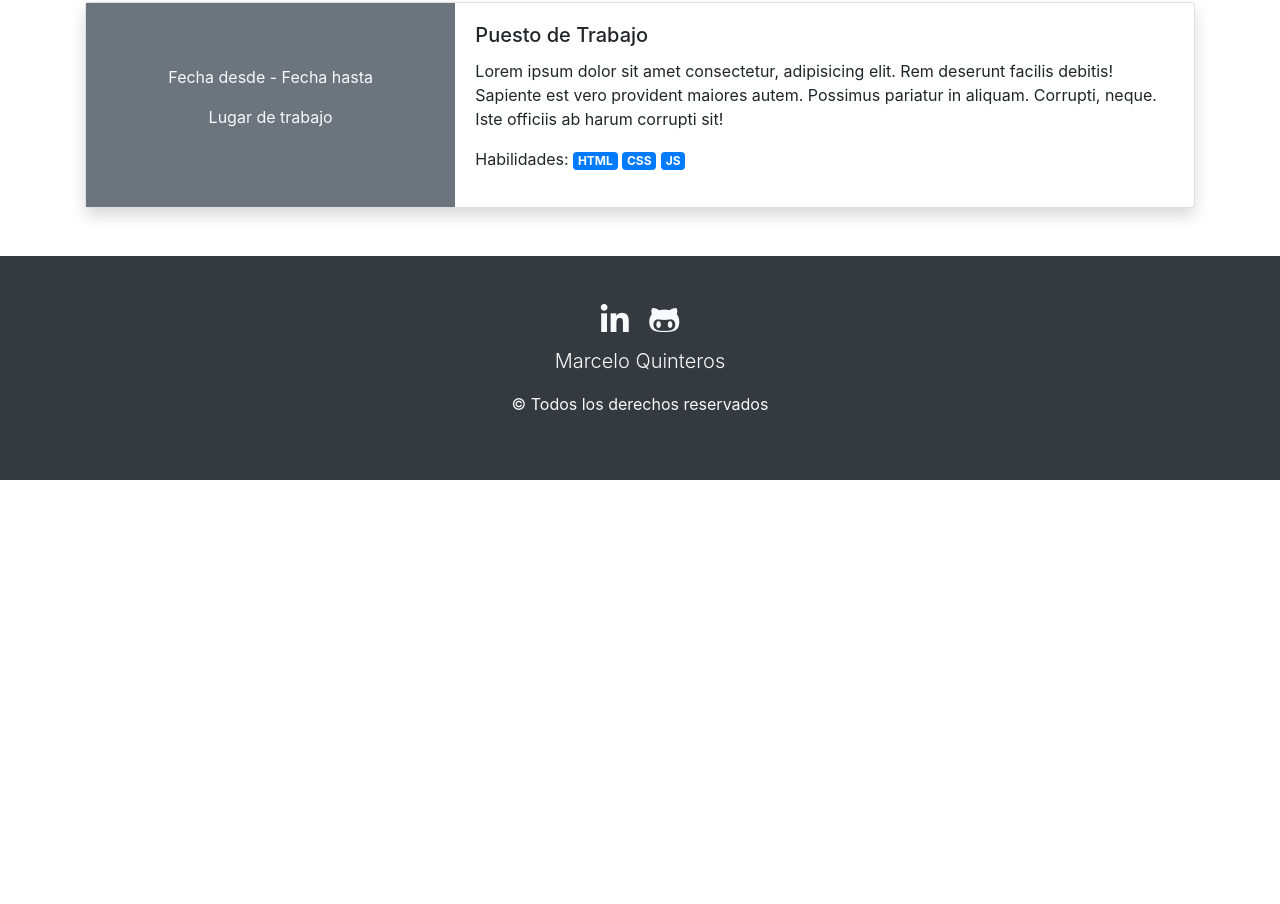
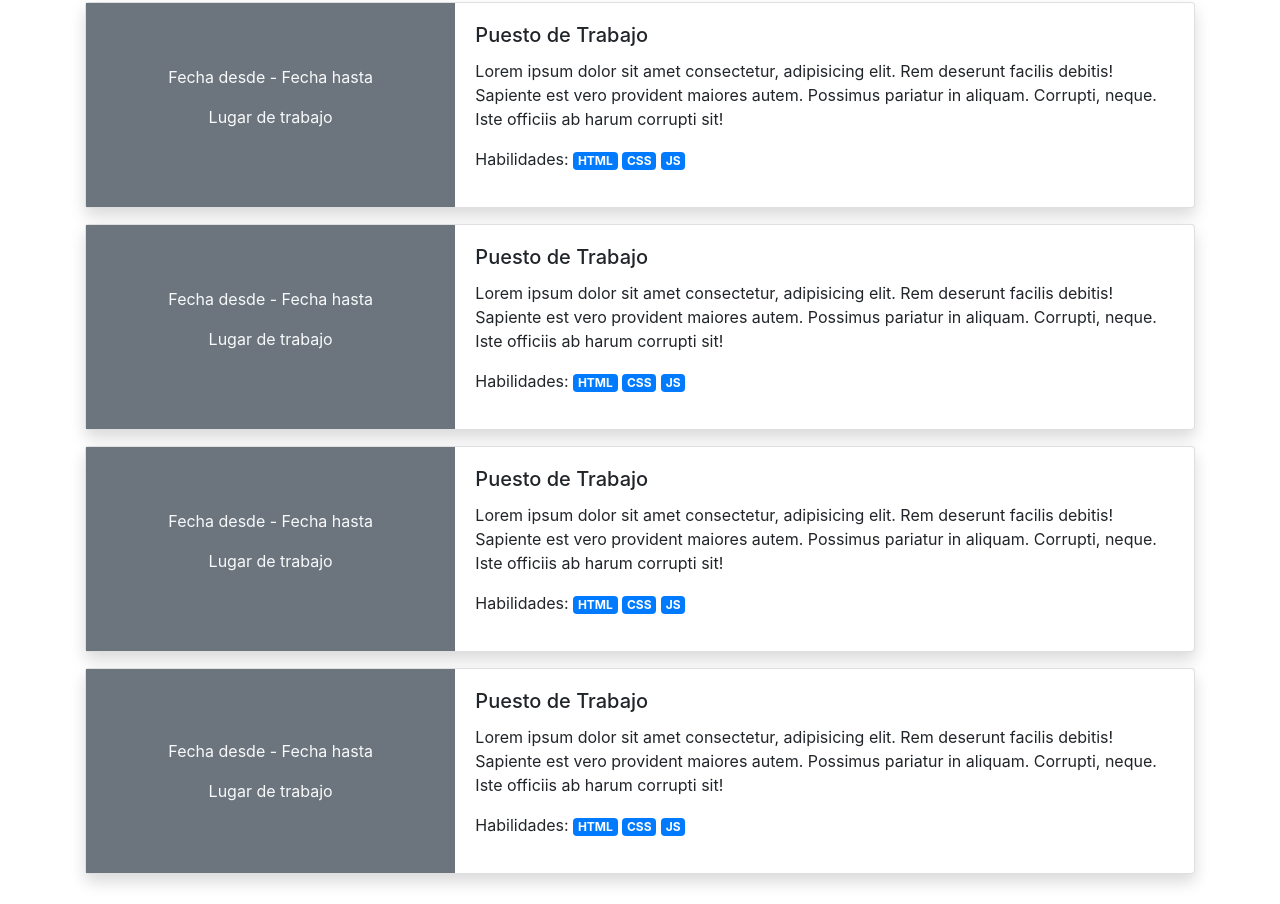
Before and after one commit to cheloq/cheloqCV.github.io, a plain HTML site: page index.html in a window 1280 px wide. Shown: the part 1016-1920 px from the top of the page. Before the commit the page ends 1496 px from the top, so only its background shows below. Drawn offline with Linux system fonts and the light colour scheme.

Commit message:
Se agregaron mas cards de experiencia laboral y se vinculo al boton del navbar

```diff
--- a/index.html
+++ b/index.html
@@ -27,7 +27,7 @@
               <a class="nav-link" href="#informacionPersonal">Sobre mi</a>
             </li>
             <li class="nav-item">
-              <a class="nav-link" href="#">Experiencia laboral</a>
+              <a class="nav-link" href="#experienciaLaboral">Experiencia laboral</a>
             </li>
             <li class="nav-item">
               <a class="nav-link" href="#">Educacion</a>
@@ -93,6 +93,63 @@
               </div>
             </div>
           </div>
+
+          <div class="card mb-3 shadow">
+            <div class="row no-gutters">
+              <div class="col-md-4 bg-secondary text-light d-flex flex-column justify-content-center align-items-center">
+                <p>Fecha desde - Fecha hasta</p>
+                <p>Lugar de trabajo</p>
+              </div>
+              <div class="col-md-8">
+                <div class="card-body">
+                  <h5 class="card-title">Puesto de Trabajo</h5>
+                  <p class="card-text">Lorem ipsum dolor sit amet consectetur, adipisicing elit. Rem deserunt facilis debitis! Sapiente est vero provident maiores autem. Possimus pariatur in aliquam. Corrupti, neque. Iste officiis ab harum corrupti sit!</p>
+                  <p>Habilidades:
+                    <span class=" badge badge-primary">HTML</span>
+                    <span class=" badge badge-primary">CSS</span>
+                    <span class=" badge badge-primary">JS</span> </p>
+                </div>
+              </div>
+            </div>
+          </div>
+
+          <div class="card mb-3 shadow">
+            <div class="row no-gutters">
+              <div class="col-md-4 bg-secondary text-light d-flex flex-column justify-content-center align-items-center">
+                <p>Fecha desde - Fecha hasta</p>
+                <p>Lugar de trabajo</p>
+              </div>
+              <div class="col-md-8">
+                <div class="card-body">
+                  <h5 class="card-title">Puesto de Trabajo</h5>
+                  <p class="card-text">Lorem ipsum dolor sit amet consectetur, adipisicing elit. Rem deserunt facilis debitis! Sapiente est vero provident maiores autem. Possimus pariatur in aliquam. Corrupti, neque. Iste officiis ab harum corrupti sit!</p>
+                  <p>Habilidades:
+                    <span class=" badge badge-primary">HTML</span>
+                    <span class=" badge badge-primary">CSS</span>
+                    <span class=" badge badge-primary">JS</span> </p>
+                </div>
+              </div>
+            </div>
+          </div>
+
+          <div class="card mb-3 shadow">
+            <div class="row no-gutters">
+              <div class="col-md-4 bg-secondary text-light d-flex flex-column justify-content-center align-items-center pt-3">
+                <p>Fecha desde - Fecha hasta</p>
+                <p>Lugar de trabajo</p>
+              </div>
+              <div class="col-md-8">
+                <div class="card-body">
+                  <h5 class="card-title">Puesto de Trabajo</h5>
+                  <p class="card-text">Lorem ipsum dolor sit amet consectetur, adipisicing elit. Rem deserunt facilis debitis! Sapiente est vero provident maiores autem. Possimus pariatur in aliquam. Corrupti, neque. Iste officiis ab harum corrupti sit!</p>
+                  <p>Habilidades:
+                    <span class=" badge badge-primary">HTML</span>
+                    <span class=" badge badge-primary">CSS</span>
+                    <span class=" badge badge-primary">JS</span> </p>
+                </div>
+              </div>
+            </div>
+          </div>
         </article>
       </section>
     </section>
```
